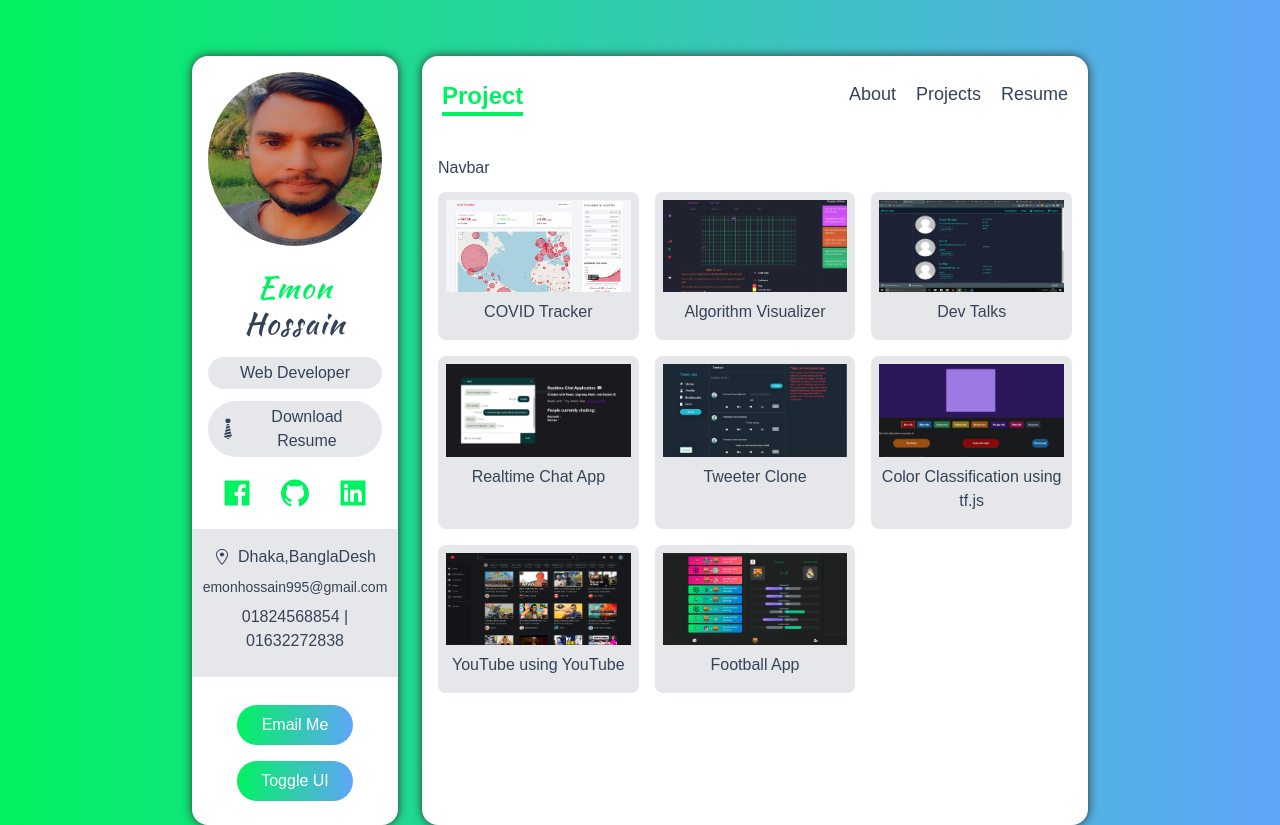
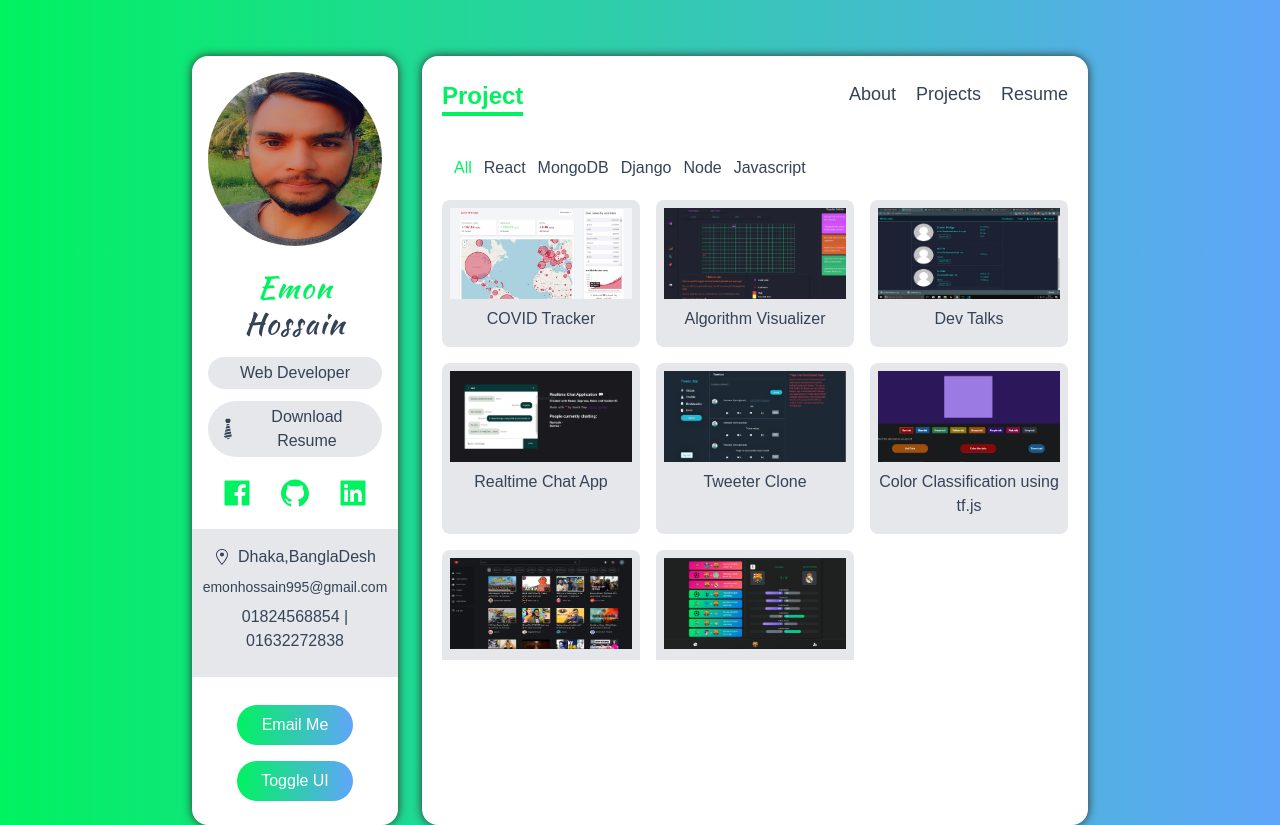
Before and after one commit to emon1995/portfolio-nextjs, a Next.js app: page /projects in a window 1280 px wide. Built offline with nearby package versions, Linux system fonts and the light colour scheme.

Commit message:
Project Navbar create

```diff
--- /dev/null
+++ b/components/ProjectsNavbar.tsx
@@ -0,0 +1,35 @@
+import React, { FunctionComponent } from 'react';
+import { Category } from '../type';
+
+export const NavItem: FunctionComponent<{
+  value: Category | 'all';
+  handlerFilterCategory: Function;
+  active: string;
+}> = ({ value, handlerFilterCategory, active }) => {
+  let className = 'capitalize cursor-pointer hover:text-green';
+  if (active === value) className += ' text-green';
+
+  return (
+    <li className={className} onClick={() => handlerFilterCategory(value)}>
+      {value}
+    </li>
+  );
+};
+
+const ProjectsNavbar: FunctionComponent<{
+  handlerFilterCategory: Function;
+  active: string;
+}> = (props) => {
+  return (
+    <div className='flex px-3 py-2 space-x-3 overflow-x-auto list-none'>
+      <NavItem value='all' {...props} />
+      <NavItem value='react' {...props} />
+      <NavItem value='mongoDB' {...props} />
+      <NavItem value='django' {...props} />
+      <NavItem value='node' {...props} />
+      <NavItem value='javascript' {...props} />
+    </div>
+  );
+};
+
+export default ProjectsNavbar;
--- a/pages/projects.tsx
+++ b/pages/projects.tsx
@@ -1,16 +1,39 @@
-import React from 'react';
+import React, { useState } from 'react';
 import ProjectCard from '../components/ProjectCard';
-import { projects } from '../data';
+import ProjectsNavbar from '../components/ProjectsNavbar';
+import { projects as projectsData } from '../data';
+import { Category } from '../type';
 
-const Project = () => {
+const Projects = () => {
+  const [projects, setProjects] = useState(projectsData);
+  const [active, setActive] = useState('all');
+
+  const handlerFilterCategory = (category: Category | 'all') => {
+    if (category === 'all') {
+      setProjects(projectsData);
+      setActive(category);
+      return;
+    }
+
+    const newArray = projectsData.filter((project) =>
+      project.category.includes(category)
+    );
+    setProjects(newArray);
+    setActive(category);
+  };
+
   return (
-    <div className='p-4'>
-      <nav>Navbar</nav>
+    <div className='px-5 py-2 overflow-y-scroll' style={{ height: '65vh' }}>
+      <ProjectsNavbar
+        handlerFilterCategory={handlerFilterCategory}
+        active={active}
+      />
+
       <div className='relative grid grid-cols-12 gap-4 my-3'>
         {projects.map((project) => (
           <div
-            className='col-span-12 p-2 bg-gray-200 rounded-lg sm:col-span-6 lg:col-span-4 dark:bg-dark-200'
-            key={project.name}>
+            key={project.name}
+            className='col-span-12 p-2 bg-gray-200 rounded-lg sm:col-span-6 lg:col-span-4 dark:bg-dark-200'>
             <ProjectCard project={project} />
           </div>
         ))}
@@ -19,4 +42,4 @@
   );
 };
 
-export default Project;
+export default Projects;
```
